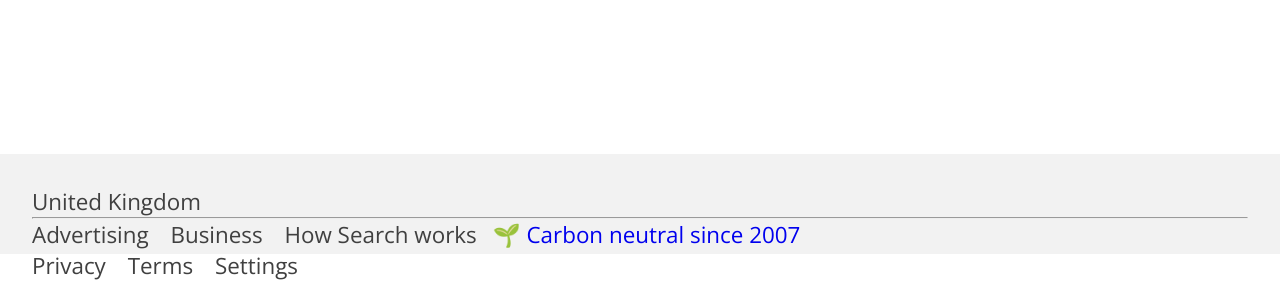
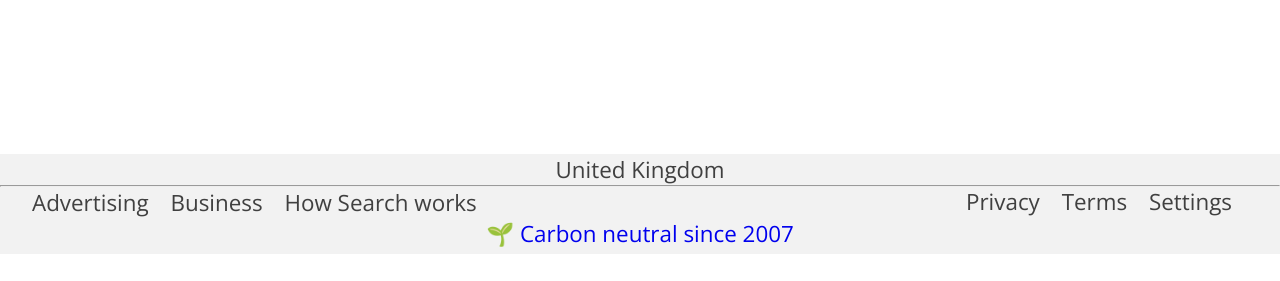
Before and after one commit to smissah/google-homepage, a plain HTML site: page index.html in a window 1280 px wide. Shown: the part 546-827 px from the top of the page. After the commit the page ends 800 px from the top, so only its background shows below. Drawn offline with nearby package versions, Linux system fonts and the light colour scheme.

Commit message:
Footer completed by force

```diff
--- a/index.html
+++ b/index.html
@@ -67,7 +67,7 @@
       </div>
     </div>
     <footer>
-      <p>United Kingdom</p>
+      <p class="center-link">United Kingdom</p>
       <hr />
       <div class="links">
         <div class="left-links">
--- a/styles/main.scss
+++ b/styles/main.scss
@@ -19,6 +19,7 @@ a,
   text-decoration: none;
   box-sizing: border-box;
   list-style: none;
+  //   overflow: hidden;
 }
 
 body {
@@ -180,7 +181,7 @@ header {
 
 footer {
   font-family: "Open Sans", sans-serif;
-  display: grid;
+  display: inline-block;
   //   place-items: center;
   position: absolute;
   font-size: var(--font-size);
@@ -190,17 +191,18 @@ footer {
   bottom: 0;
   height: 100px;
   width: 100%;
-  padding: 2rem;
+  //   padding: 2rem;
+
+  .left-links {
+    margin-left: var(--margin);
     ul {
-    display: inline-block;
-    float: left;
+      display: inline;
 
       li {
         a {
           color: var(--clr-link);
 
           font-family: "Open Sans", sans-serif;
-        font-size: var(--font-size);
           margin-right: 1rem;
 
           .txt-links {
@@ -210,3 +212,31 @@ footer {
       }
     }
   }
+  .right-links {
+    ul {
+      display: inline;
+      position: absolute;
+      right: 0;
+      top: 2rem;
+      margin-right: var(--margin);
+
+      li {
+        a {
+          color: var(--clr-link);
+
+          font-family: "Open Sans", sans-serif;
+          margin-right: 1rem;
+
+          .txt-links {
+            font-family: "Open Sans", sans-serif;
+          }
+        }
+      }
+    }
+  }
+
+  .center-link {
+    text-align: center;
+    place-self: center;
+  }
+}
```
Also changed, not shown: styles/main.css, 1 other file. Lines whose indentation alone changed are shown as unchanged.
